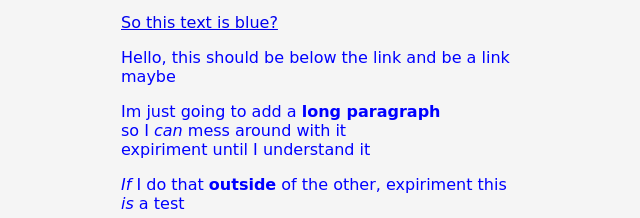
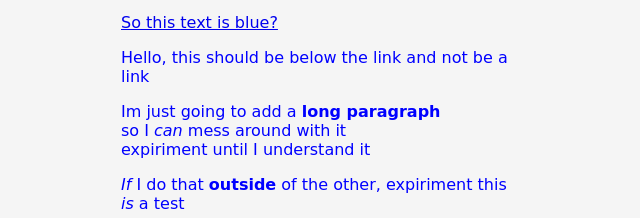
Before and after one commit to Isakhemphala/HTML-First, a plain HTML site: page index.html in a window 1280 px wide. Shown: the part 344-562 px from the top of the page, 319-959 px from the left. Drawn offline with Linux system fonts and the light colour scheme.

Commit message:
fixed stuff

```diff
--- a/index.html
+++ b/index.html
@@ -21,7 +21,7 @@
 <h1>Another Headline</h1>
     <p>And then another paragraph here</p>
     <a href="https://www.google.com">So this text is blue?</a>
-    <p href="https://www.github.com">Hello, this should be below the link and be a link maybe</p>
+    <p>Hello, this should be below the link and not be a link</p>
     <p>Im just going to add a <strong>long paragraph</strong> <br>so I <em>can</em> mess around with it
         <br> expiriment until I understand it </p>
         <p><i>If</i> I do that <b>outside</b> of the other, expiriment this <i>is</i> a test</p>
@@ -40,7 +40,6 @@
         <img src="https://www.kasandbox.org/programming-images/animals/rabbit.png" alt="1234"
         width="420" height="100">
 <a href="https://www.duckduckgo.com">DuckDuckgo</a>
-<img src="" alt="">
 <img src="https://encrypted-tbn0.gstatic.com/images?q=tbn:ANd9GcQ-rTdT2WX-YerT0ldO_FyTb_NKUhhniDuZrrD5FNJlHA&s=10" alt="ect" height="50" width="50">
 </body>
 </html>
```
